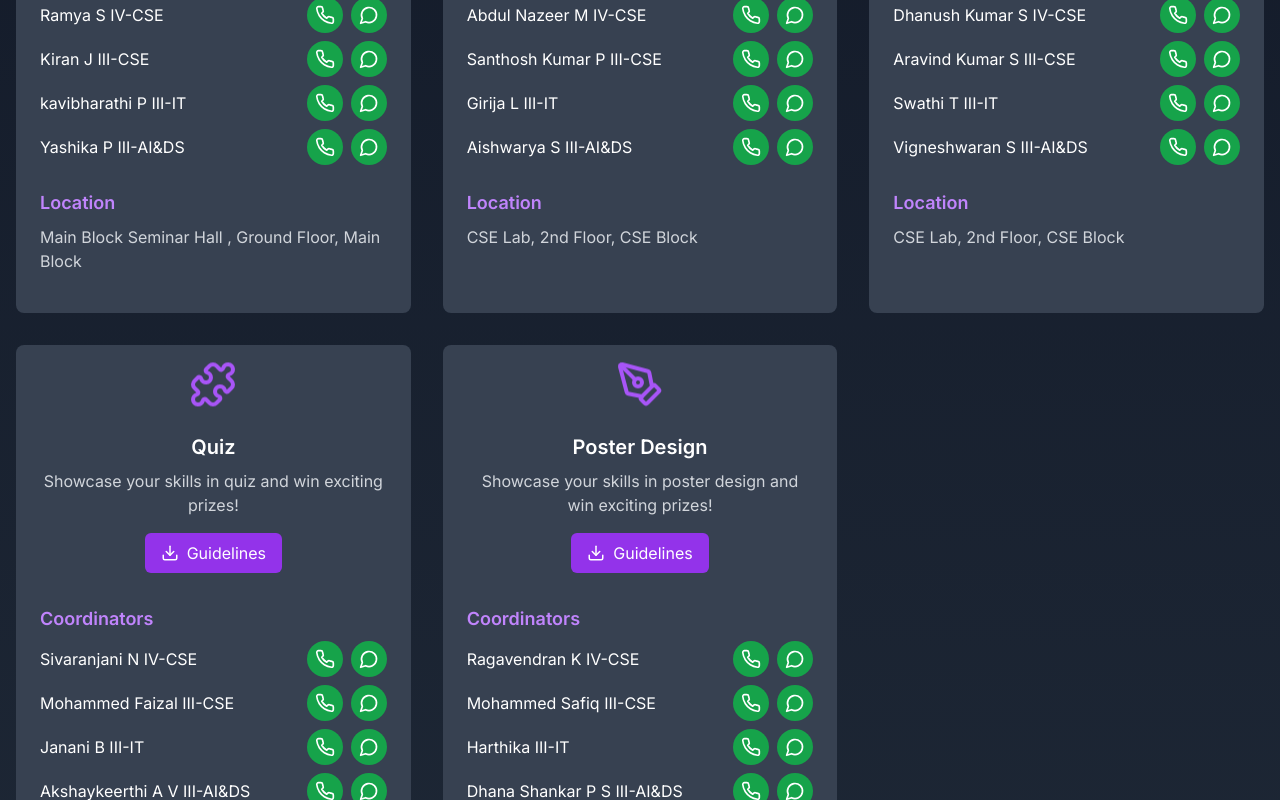
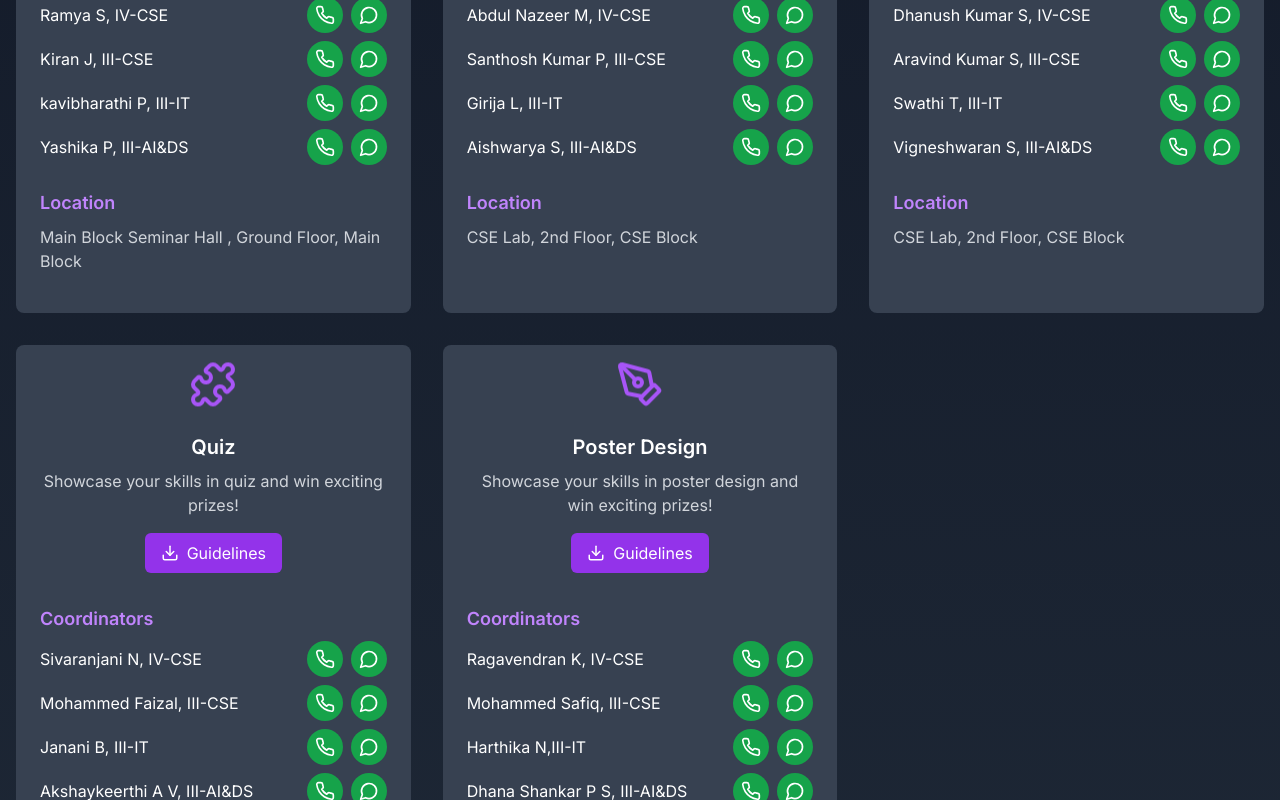
Before and after one commit to GD-125/ADDICT-2K25, a Next.js app: page / in a window 1280 px wide. Shown: the part 1020-1820 px from the top of the page. Built offline with nearby package versions, Linux system fonts and the light colour scheme.

Commit message:
Update Events.tsx

```diff
--- a/components/Events.tsx
+++ b/components/Events.tsx
@@ -10,10 +10,10 @@ const events = [
     guidelineUrl: "/guidelines/paper_presentation.pdf",
     location: "Main Block Seminar Hall , Ground Floor, Main Block",
     coordinators: [
-      { name: "Ramya S IV-CSE", phone: "+91 87541 48744" },
-      { name: "Kiran J III-CSE", phone: "+91 93428 82581" },
-      { name: "kavibharathi P III-IT", phone: "+91 76048 70541" },
-      { name: "Yashika P III-AI&DS", phone: "+91 75399 85465" },
+      { name: "Ramya S, IV-CSE", phone: "+91 87541 48744" },
+      { name: "Kiran J, III-CSE", phone: "+91 93428 82581" },
+      { name: "kavibharathi P, III-IT", phone: "+91 76048 70541" },
+      { name: "Yashika P, III-AI&DS", phone: "+91 75399 85465" },
     ],
   },
   {
@@ -22,10 +22,10 @@ const events = [
     guidelineUrl: "/guidelines/project_contest.pdf",
     location: "CSE Lab, 2nd Floor, CSE Block",
     coordinators: [
-      { name: "Abdul Nazeer M IV-CSE", phone: "+91 75581 28290" },
-      { name: "Santhosh Kumar P III-CSE", phone: "+91 98439 30292" },
-      { name: "Girija L III-IT", phone: "+91 94895 17739" },
-      { name: "Aishwarya S III-AI&DS", phone: "+91 63747 27189" },
+      { name: "Abdul Nazeer M, IV-CSE", phone: "+91 75581 28290" },
+      { name: "Santhosh Kumar P, III-CSE", phone: "+91 98439 30292" },
+      { name: "Girija L, III-IT", phone: "+91 94895 17739" },
+      { name: "Aishwarya S, III-AI&DS", phone: "+91 63747 27189" },
     ],
   },
   {
@@ -34,10 +34,10 @@ const events = [
     guidelineUrl: "/guidelines/code_debugging.pdf",
     location: "CSE Lab, 2nd Floor, CSE Block",
     coordinators: [
-      { name: "Dhanush Kumar S IV-CSE", phone: "+91 63811 63281" },
-      { name: "Aravind Kumar S III-CSE", phone: "+91 96773 15512" },
-      { name: "Swathi T III-IT", phone: "+91 95146 92989" },
-      { name: "Vigneshwaran S III-AI&DS", phone: "+91 63743 26488" },
+      { name: "Dhanush Kumar S, IV-CSE", phone: "+91 63811 63281" },
+      { name: "Aravind Kumar S, III-CSE", phone: "+91 96773 15512" },
+      { name: "Swathi T, III-IT", phone: "+91 95146 92989" },
+      { name: "Vigneshwaran S, III-AI&DS", phone: "+91 63743 26488" },
     ],
   },
   {
@@ -46,10 +46,10 @@ const events = [
     guidelineUrl: "/guidelines/quiz.pdf",
     location: "IT Lab, 3rd Floor, IT Block",
     coordinators: [
-      { name: "Sivaranjani N IV-CSE", phone: "+91 95008 61322" },
-      { name: "Mohammed Faizal III-CSE", phone: "+91 93426 32679" },
-      { name: "Janani B III-IT", phone: "+91 82484 95713" },
-      { name: "Akshaykeerthi A V III-AI&DS", phone: "+91 63820 14361" },
+      { name: "Sivaranjani N, IV-CSE", phone: "+91 95008 61322" },
+      { name: "Mohammed Faizal, III-CSE", phone: "+91 93426 32679" },
+      { name: "Janani B, III-IT", phone: "+91 82484 95713" },
+      { name: "Akshaykeerthi A V, III-AI&DS", phone: "+91 63820 14361" },
     ],
   },
   {
@@ -58,10 +58,10 @@ const events = [
     guidelineUrl: "/guidelines/poster_design.pdf",
     location: "Smart Class, 1st Floor, CSE Block",
     coordinators: [
-      { name: "Ragavendran K IV-CSE", phone: "+91 76048 10145" },
-      { name: "Mohammed Safiq III-CSE", phone: "+91 97883 24653" },
-      { name: "Harthika III-IT", phone: "+91 63697 76459" },
-      { name: "Dhana Shankar P S III-AI&DS", phone: "+91 82488 33241" },
+      { name: "Ragavendran K, IV-CSE", phone: "+91 76048 10145" },
+      { name: "Mohammed Safiq, III-CSE", phone: "+91 97883 24653" },
+      { name: "Harthika N,III-IT", phone: "+91 63697 76459" },
+      { name: "Dhana Shankar P S, III-AI&DS", phone: "+91 82488 33241" },
     ],
   },
 ]
```
